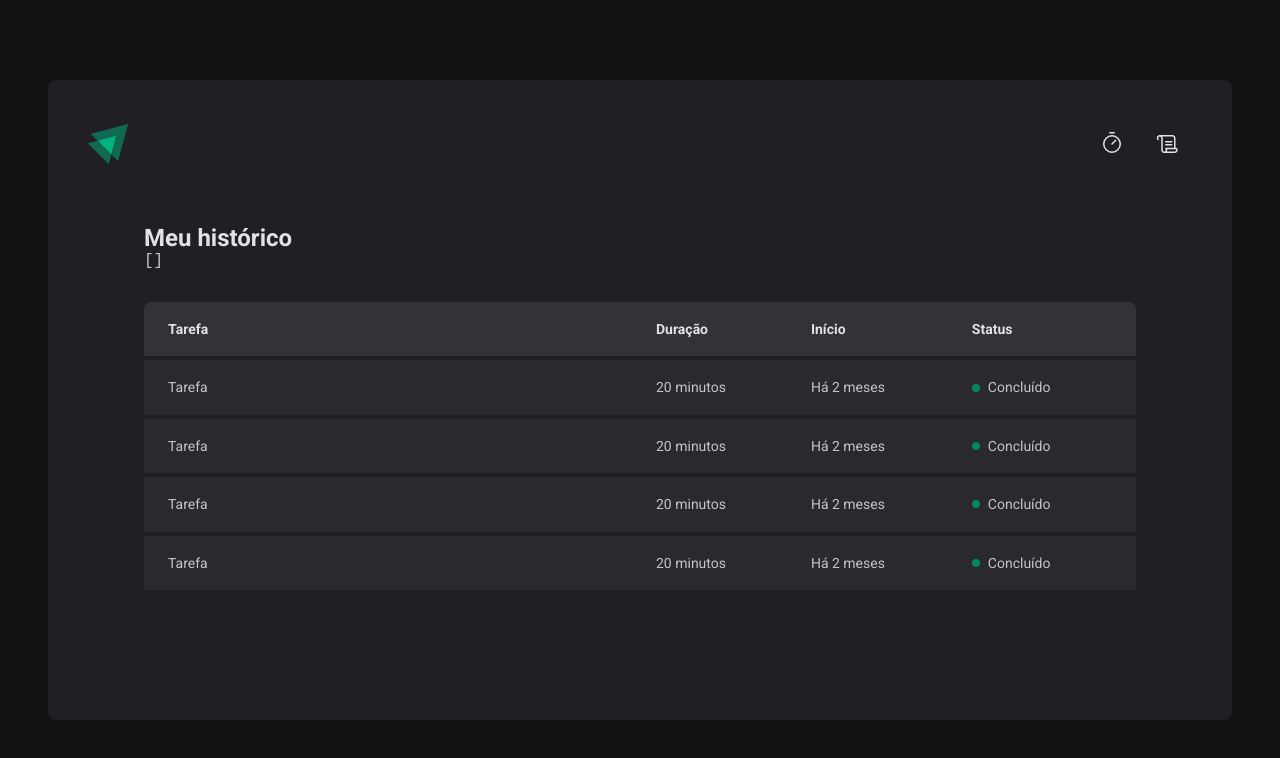
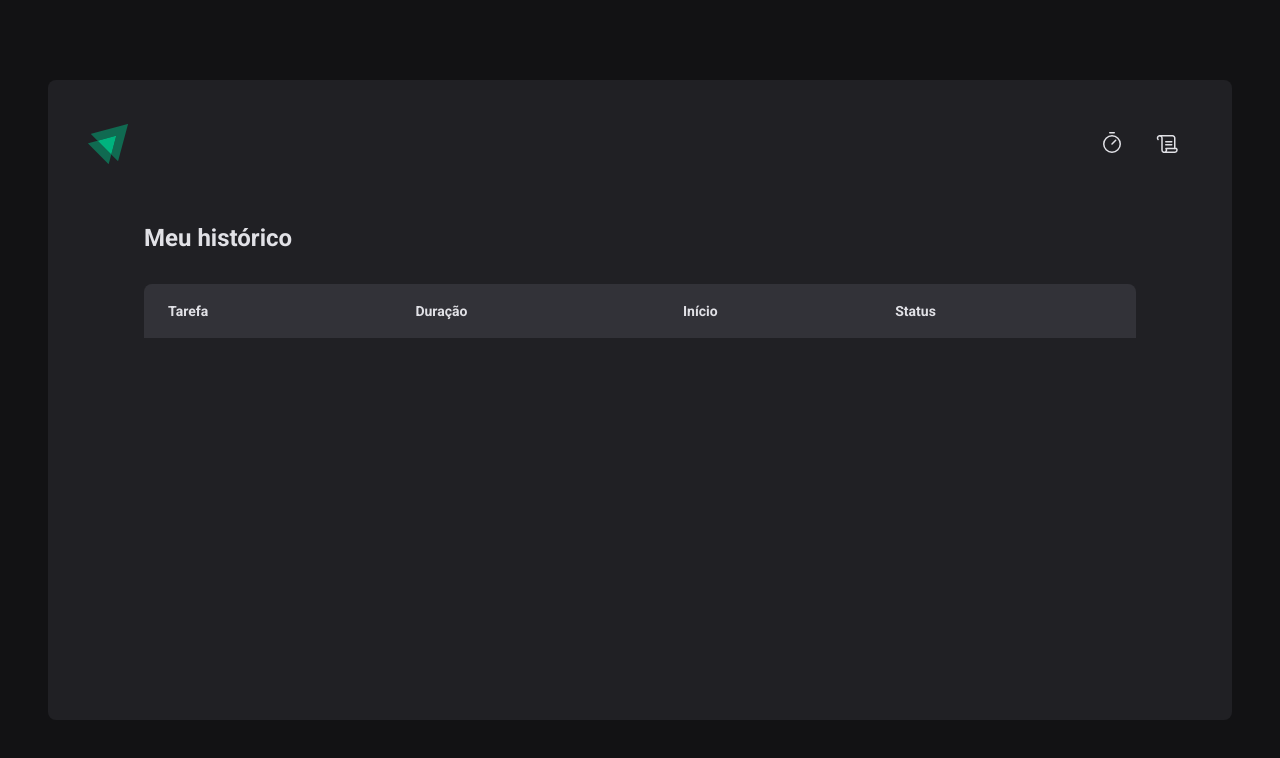
Before and after one commit to Jefferson066/Ignite-Timer, a React (Vite) app: page /history in a window 1280 px wide. Shown: the top 758 px of the page. Built offline with nearby package versions, Linux system fonts and the light colour scheme.

Commit message:
exibindo os ciclos na tabela

```diff
--- a/src/contexts/CyclesContext.tsx
+++ b/src/contexts/CyclesContext.tsx
@@ -48,6 +48,7 @@ export const CyclesContextProvider = ({
     setCycles((state) =>
       state.map((cycle) => {
         if (cycle.id === activeCycleId) {
+          setActiveCycleId(null)
           return { ...cycle, finishedDate: new Date() }
         } else {
           return cycle
--- a/src/pages/History/index.tsx
+++ b/src/pages/History/index.tsx
@@ -1,3 +1,5 @@
+import { formatDistanceToNow } from 'date-fns'
+import ptBR from 'date-fns/esm/locale/pt-BR/index.js'
 import { useContext } from 'react'
 import { CyclesContext } from '../../contexts/CyclesContext'
 import { HistoryContainer, HistoryList, Status } from './styles'
@@ -7,8 +9,6 @@ export function History() {
   return (
     <HistoryContainer>
       <h1>Meu histórico</h1>
-
-      <pre>{JSON.stringify(cycles)}</pre>
 
       <HistoryList>
         <table>
@@ -21,38 +21,29 @@ export function History() {
             </tr>
           </thead>
           <tbody>
-            <tr>
-              <td>Tarefa</td>
-              <td>20 minutos</td>
-              <td>Há 2 meses</td>
-              <td>
-                <Status statusColor="green">Concluído</Status>
-              </td>
-            </tr>
-            <tr>
-              <td>Tarefa</td>
-              <td>20 minutos</td>
-              <td>Há 2 meses</td>
-              <td>
-                <Status statusColor="green">Concluído</Status>
-              </td>
-            </tr>
-            <tr>
-              <td>Tarefa</td>
-              <td>20 minutos</td>
-              <td>Há 2 meses</td>
-              <td>
-                <Status statusColor="green">Concluído</Status>
-              </td>
-            </tr>
-            <tr>
-              <td>Tarefa</td>
-              <td>20 minutos</td>
-              <td>Há 2 meses</td>
-              <td>
-                <Status statusColor="green">Concluído</Status>
-              </td>
-            </tr>
+            {cycles.map((cycle) => (
+              <tr key={cycle.id}>
+                <td>{cycle.task}</td>
+                <td>{cycle.minutesAmount}</td>
+                <td>
+                  {formatDistanceToNow(cycle.startDate, {
+                    addSuffix: true,
+                    locale: ptBR,
+                  })}
+                </td>
+                <td>
+                  {cycle.finishedDate && (
+                    <Status statusColor="green">Concluído</Status>
+                  )}
+                  {cycle.interruptedDate && (
+                    <Status statusColor="red">Interrompido</Status>
+                  )}
+                  {!cycle.finishedDate && !cycle.interruptedDate && (
+                    <Status statusColor="yellow">Em andamento</Status>
+                  )}
+                </td>
+              </tr>
+            ))}
           </tbody>
         </table>
       </HistoryList>
--- a/src/pages/Home/components/NewCycleForm/index.tsx
+++ b/src/pages/Home/components/NewCycleForm/index.tsx
@@ -30,7 +30,7 @@ export const NewCycleForm = () => {
         type={'number'}
         placeholder="00"
         id="minutesAmount"
-        min={5}
+        min={1}
         max={60}
         disabled={!!activeCycle}
         {...register('minutesAmount', { valueAsNumber: true })}
--- a/src/pages/Home/index.tsx
+++ b/src/pages/Home/index.tsx
@@ -17,7 +17,7 @@ const newCycleFormValidationSchema = zod.object({
   task: zod.string().min(1, 'Informe a tarefa'),
   minutesAmount: zod
     .number()
-    .min(5, 'O ciclo precisa ter no mínimo 5 minutos.')
+    .min(1, 'O ciclo precisa ter no mínimo 1 minutos.')
     .max(60, 'O ciclo precisa ser de no máximo 5 minutos'),
 })
 
@@ -35,14 +35,19 @@ export function Home() {
     },
   })
 
-  const { handleSubmit, watch /* reset */ } = newCycleForm
+  const { handleSubmit, watch, reset } = newCycleForm
+
+  const handleCreateNewCycle = (cycle: NewCycleFormData) => {
+    createNewCycle(cycle)
+    reset()
+  }
 
   const task = watch('task')
   const isSubmitDisabled = !task
 
   return (
     <HomeContainer>
-      <form onSubmit={handleSubmit(createNewCycle)} action="">
+      <form onSubmit={handleSubmit(handleCreateNewCycle)} action="">
         <FormProvider {...newCycleForm}>
           <NewCycleForm />
         </FormProvider>
```
